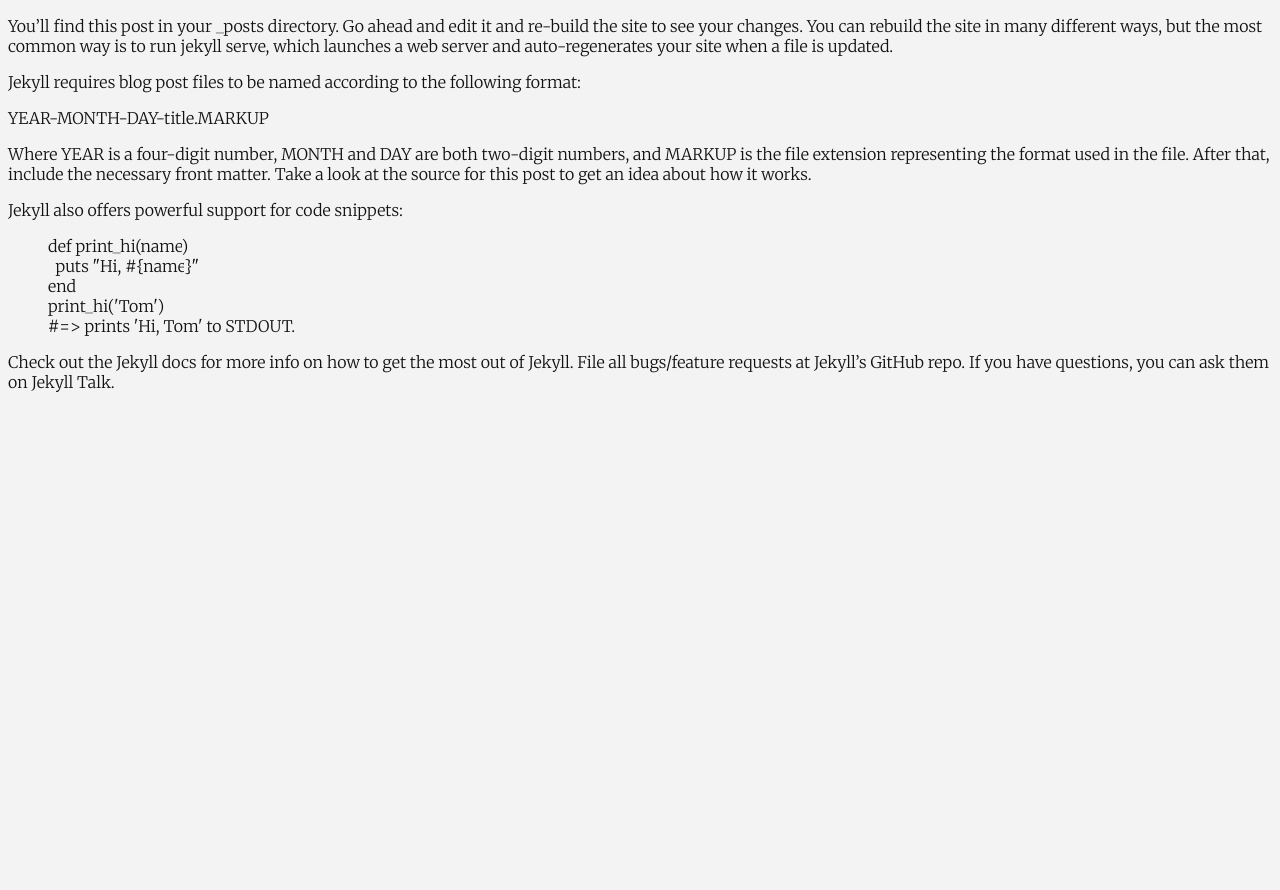
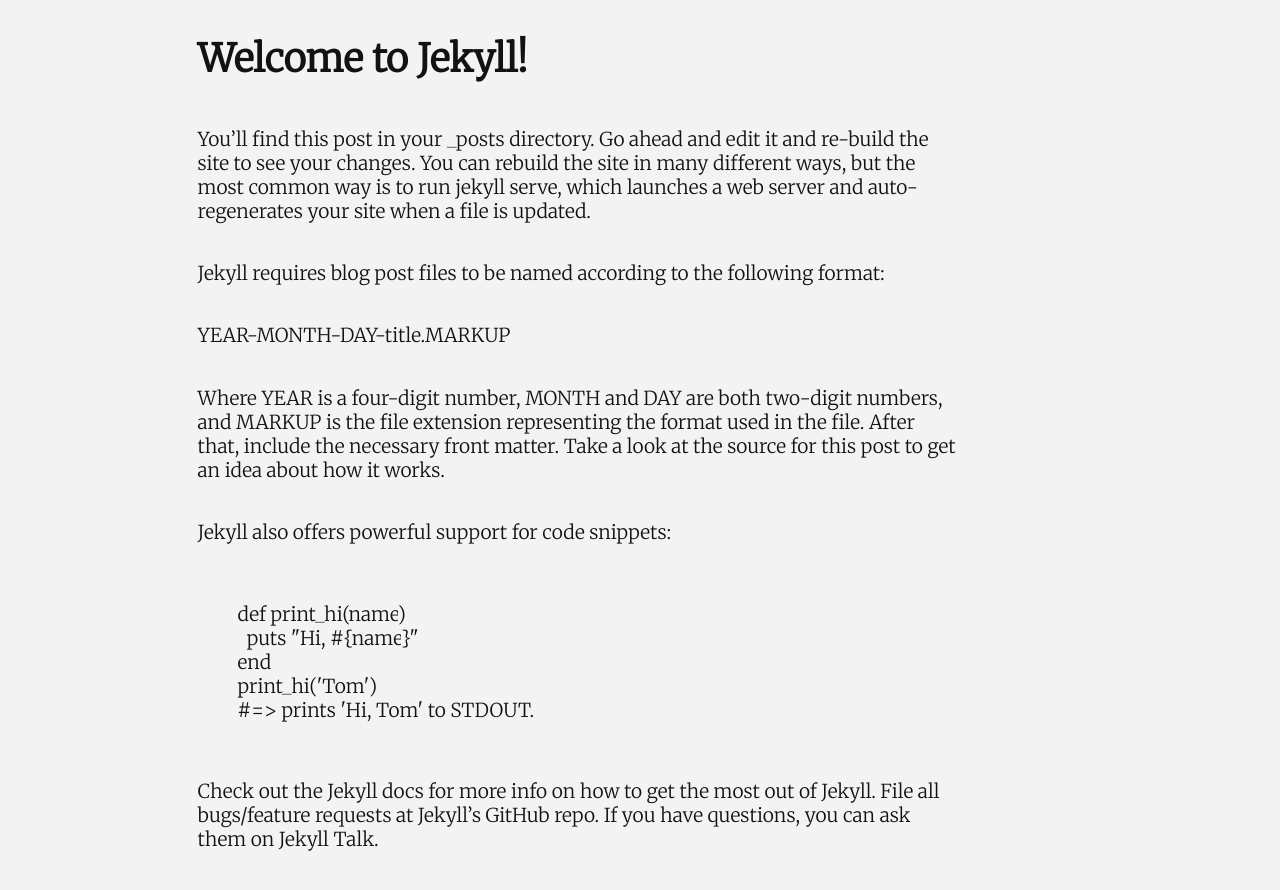
Before and after one commit to cincospenguinos/Blog, a Jekyll site: the page built from _posts/2020-05-24-welcome-to-jekyll.markdown, in a window 1280 px wide. Shown: the top 890 px of the page. Built offline with Jekyll 4.4.1, drawn with Linux system fonts in a browser that asks for light colours.

Commit message:
Setup post pages to be what I want

```diff
--- a/_layouts/post.html
+++ b/_layouts/post.html
@@ -1,10 +1,42 @@
 <!DOCTYPE html>
 <html>
 	<head>
-		<title>{{ title }}</title>
+		<title>{{ page.title }}</title>
 		{% include global-includes.html %}
 	</head>
 	<body>
-		{{ content }}
+		<style>
+			.content {
+			    display: flex;
+			    flex-direction: column;
+			    margin-left: 15%;
+			    max-width: 60%;
+			    align-self: center;
+			    font-size: larger;
+			}
+
+			.header {
+				display: flex;
+				flex-direction: row;
+				justify-content: space-between;
+				align-items: center;
+			}
+
+			.header a {
+				font-size: small;
+			}
+		</style>
+		<div class="content">
+			<div class="header">
+				{% if page.previous %}
+					<a href="{{ page.previous.url }}">Previous post</a>
+				{% endif %}
+				<h1>{{ page.title }}</h1>
+				{% if page.next %}
+					<a href="{{ page.next.url }}">Next post</a>
+				{% endif %}
+			</div>
+			{{ content }}
+		</div>
 	</body>
 </html>
```
